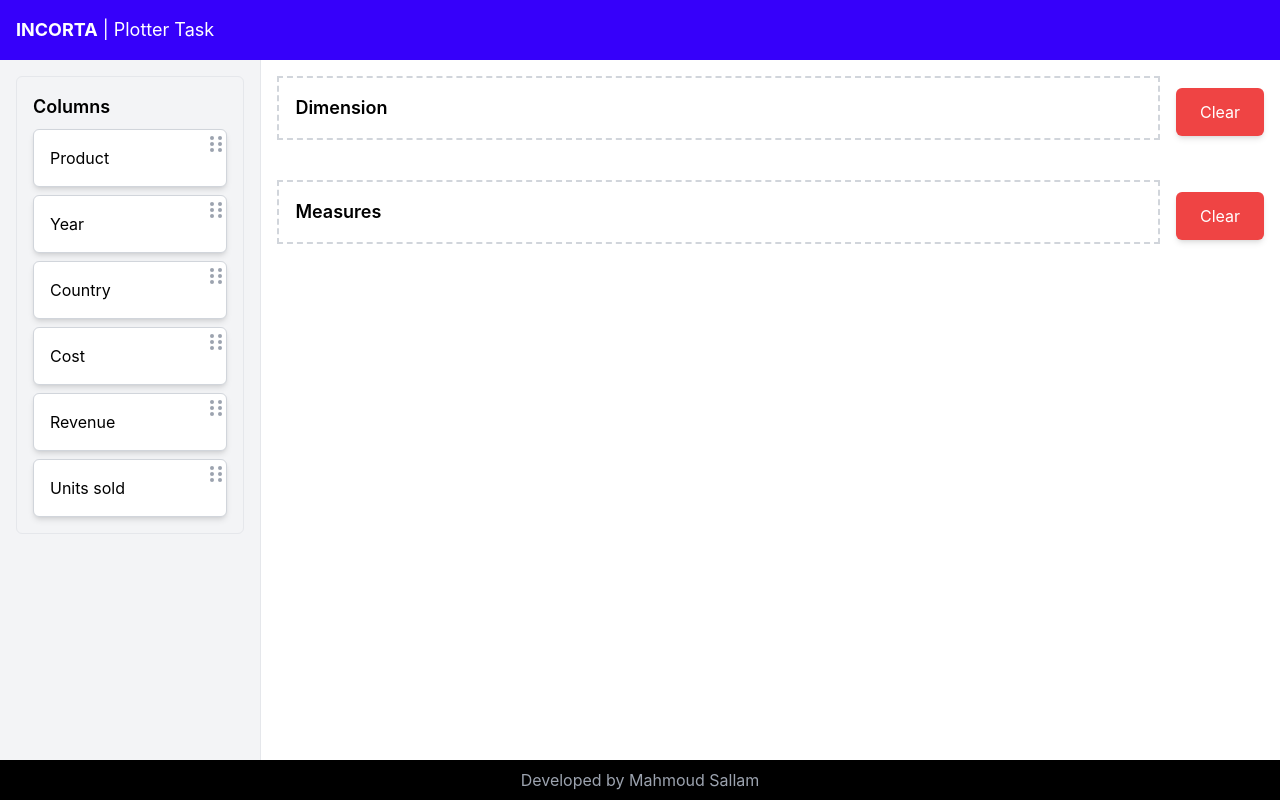
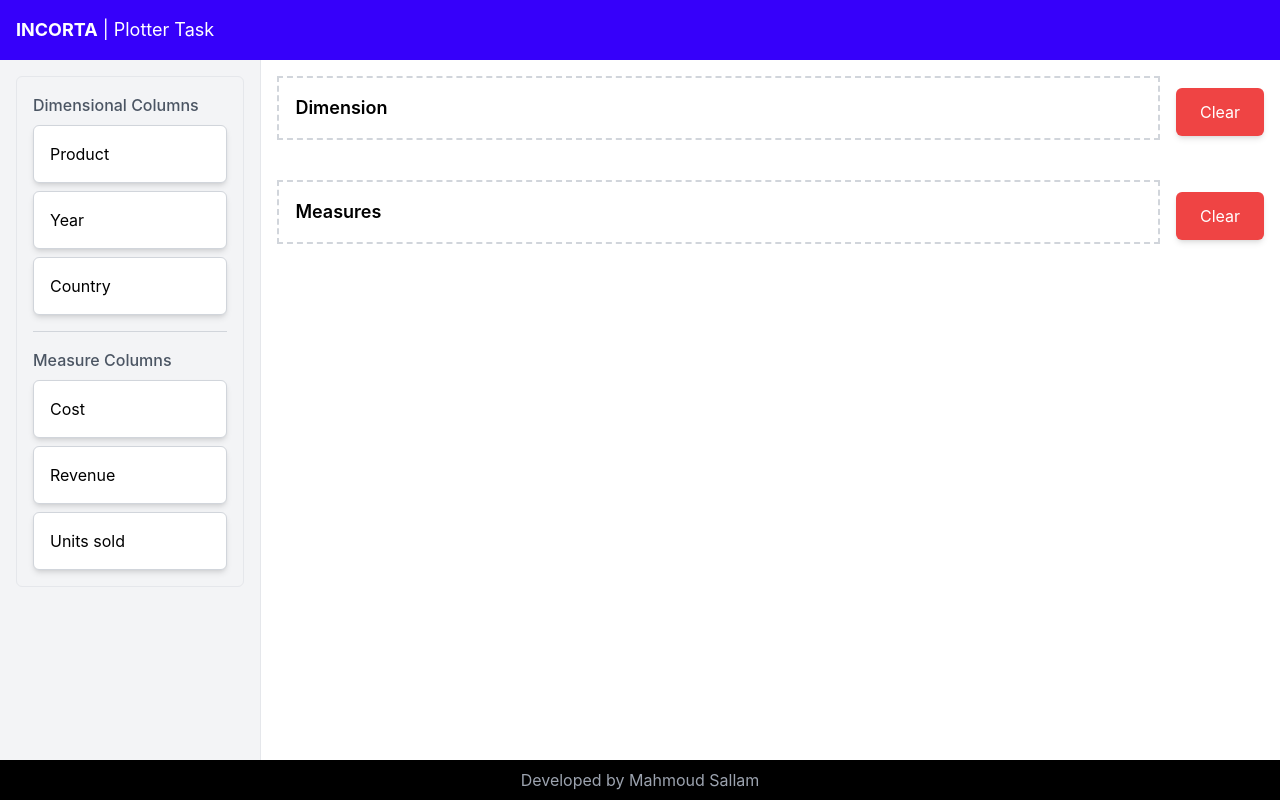
Before and after one commit to MahmoudSallam1/incorta-plotter-task, a React (Vite) app: page / in a window 1280 px wide. Built offline with nearby package versions, Linux system fonts and the light colour scheme.

Commit message:
feat(plotter): Replace stings with plotter const

```diff
--- a/src/constants/index.ts
+++ b/src/constants/index.ts
@@ -1,4 +1,5 @@
 export class PlotterConst {
   static readonly MEASURE = "measure";
   static readonly DIMENSION = "dimension";
+  static readonly COLUMNS = "columns";
 }
--- a/src/plotter/AppPlotter.tsx
+++ b/src/plotter/AppPlotter.tsx
@@ -7,6 +7,7 @@ import PlotterMeasureComponent from "./PlotterMeasureComponent";
 import PlotterVisualizerComponent from "./PlotterVisualizerComponent";
 import { PlotterAPI } from "../network/api/PlotterAPI";
 import { DataItem } from "../models/DataItem";
+import { PlotterConst } from "../constants";
 
 function AppPlotter() {
   const [dimensions, setDimensions] = useState<DataColumn[]>([]);
@@ -35,15 +36,15 @@ function AppPlotter() {
     if (column) {
       // drag to dimensions
       if (
-        result.destination.droppableId === "dimensions" &&
-        column.function === "dimension"
+        result.destination.droppableId === PlotterConst.DIMENSION &&
+        column.function === PlotterConst.DIMENSION
       ) {
         setDimensions([...dimensions, column]);
         setColumns(columns.filter((col) => col.name !== columnName));
         // drag to measure
       } else if (
-        result.destination.droppableId === "measures" &&
-        column.function === "measure"
+        result.destination.droppableId === PlotterConst.MEASURE &&
+        column.function === PlotterConst.MEASURE
       ) {
         setMeasures([...measures, column]);
         setColumns(columns.filter((col) => col.name !== columnName));
@@ -71,8 +72,6 @@ function AppPlotter() {
       .then((data) => {
         setData(data);
         setLoading(false);
-        console.log(data);
-
       })
       .catch((error) => {
         console.error("Error fetching data:", error);
--- a/src/plotter/PlotterDimensionComponent.tsx
+++ b/src/plotter/PlotterDimensionComponent.tsx
@@ -1,6 +1,7 @@
 import { Droppable } from "react-beautiful-dnd";
 import { DataColumn } from "../models/DataColumn";
 import { AppDeleteButton } from "../components/ui/AppButton";
+import { PlotterConst } from "../constants";
 
 interface PlotterDimensionProps {
   dimensions: DataColumn[];
@@ -13,7 +14,7 @@ function PlotterDimensionComponent({
   return (
     <div className="flex flex-col lg:flex-row lg:items-center w-full p-4">
       <Droppable
-        droppableId="dimensions"
+        droppableId={PlotterConst.DIMENSION}
         isDropDisabled={dimensions.length > 0}
       >
         {(provided, snapshot) => (
--- a/src/plotter/PlotterMeasureComponent.tsx
+++ b/src/plotter/PlotterMeasureComponent.tsx
@@ -1,6 +1,7 @@
 import { Droppable } from "react-beautiful-dnd";
 import { DataColumn } from "../models/DataColumn";
 import { AppDeleteButton } from "../components/ui/AppButton";
+import { PlotterConst } from "../constants";
 
 interface PlotterMeasureProps {
   measures: DataColumn[];
@@ -13,7 +14,7 @@ function PlotterMeasureComponent({
 }: PlotterMeasureProps) {
   return (
     <div className="flex flex-col lg:flex-row lg:items-center w-full p-4">
-      <Droppable droppableId="measures">
+      <Droppable droppableId={PlotterConst.MEASURE}>
         {(provided, snapshot) => (
           <div
             ref={provided.innerRef}
--- a/src/plotter/PlotterSideColumnsComponent.tsx
+++ b/src/plotter/PlotterSideColumnsComponent.tsx
@@ -1,6 +1,7 @@
 import { Droppable, Draggable } from "react-beautiful-dnd";
 import { DataColumn } from "../models/DataColumn";
 import AppLoadingSpinner from "../components/ui/AppLoadingSpinner";
+import { PlotterConst } from "../constants";
 
 interface PlotterSideColumnsProps {
   columns: DataColumn[];
@@ -11,9 +12,15 @@ function PlotterSideColumnsComponent({
   columns,
   loading,
 }: PlotterSideColumnsProps) {
+  const dimensionalColumns = columns.filter(
+    (column) => column.function === PlotterConst.DIMENSION
+  );
+  const measureColumns = columns.filter(
+    (column) => column.function === PlotterConst.MEASURE
+  );
   return (
     <div className="bg-gray-100 w-full lg:w-1/4 h-full border-r p-4">
-      <Droppable droppableId="columns">
+      <Droppable droppableId={PlotterConst.COLUMNS}>
         {(provided) => (
           <div
             ref={provided.innerRef}
@@ -21,11 +28,15 @@ function PlotterSideColumnsComponent({
             className="p-4 border rounded-md"
             style={{ minHeight: "100px" }}
           >
-            <h2 className="text-lg font-semibold mb-2">Columns</h2>
-
             {loading && <AppLoadingSpinner />}
-            {!loading &&
-              columns.map((column: DataColumn, index: number) => (
+            {!loading && (
+              <div>
+                <div>
+                  <h3 className="text-base font-medium mb-2 text-gray-600">
+                    Dimensional Columns
+                  </h3>
+                  {dimensionalColumns.map(
+                    (column: DataColumn, index: number) => (
                       <Draggable
                         key={column.name}
                         draggableId={column.name}
@@ -40,28 +51,50 @@ function PlotterSideColumnsComponent({
                               snapshot.isDragging
                                 ? "border-blue-500"
                                 : "hover:border-blue-500"
-                      } ${snapshot.isDragging ? "" : "hover:border-2"} mt-2`}
+                            } ${
+                              snapshot.isDragging ? "" : "hover:border-2"
+                            } mt-2`}
                           >
                             {column.name}
-                      <div className="absolute top-0 right-0 mt-1.5 mr-1 flex flex-col">
-                        <div className="flex">
-                          <div className="w-1 h-1 bg-gray-400 rounded-full"></div>
-                          <div className="w-1 h-1 bg-gray-400 rounded-full ml-1"></div>
                           </div>
-                        <div className="flex mt-0.5">
-                          <div className="w-1 h-1 bg-gray-400 rounded-full"></div>
-                          <div className="w-1 h-1 bg-gray-400 rounded-full ml-1"></div>
+                        )}
+                      </Draggable>
+                    )
+                  )}
                 </div>
-                        <div className="flex mt-0.5">
-                          <div className="w-1 h-1 bg-gray-400 rounded-full"></div>
-                          <div className="w-1 h-1 bg-gray-400 rounded-full ml-1"></div>
-                        </div>
-                      </div>
+                {measureColumns.length > 0 && (
+                  <div className="border-t border-gray-300 mt-4 pt-4">
+                    <h3 className="text-base font-medium mb-2 text-gray-600">
+                      Measure Columns
+                    </h3>
+                    {measureColumns.map((column: DataColumn, index: number) => (
+                      <Draggable
+                        key={column.name}
+                        draggableId={column.name}
+                        index={index}
+                      >
+                        {(provided, snapshot) => (
+                          <div
+                            ref={provided.innerRef}
+                            {...provided.draggableProps}
+                            {...provided.dragHandleProps}
+                            className={`relative border border-gray-300 bg-white p-4 rounded-md shadow-md cursor-move transition duration-300 ease-in-out ${
+                              snapshot.isDragging
+                                ? "border-blue-500"
+                                : "hover:border-blue-500"
+                            } ${
+                              snapshot.isDragging ? "" : "hover:border-2"
+                            } mt-2`}
+                          >
+                            {column.name}
                           </div>
                         )}
                       </Draggable>
                     ))}
-
+                  </div>
+                )}
+              </div>
+            )}
             {provided.placeholder}
           </div>
         )}
```
Lines whose indentation alone changed are shown as unchanged.
